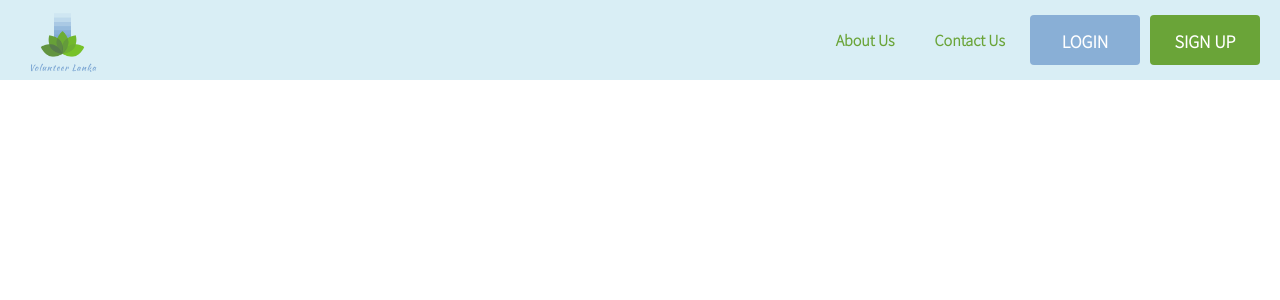
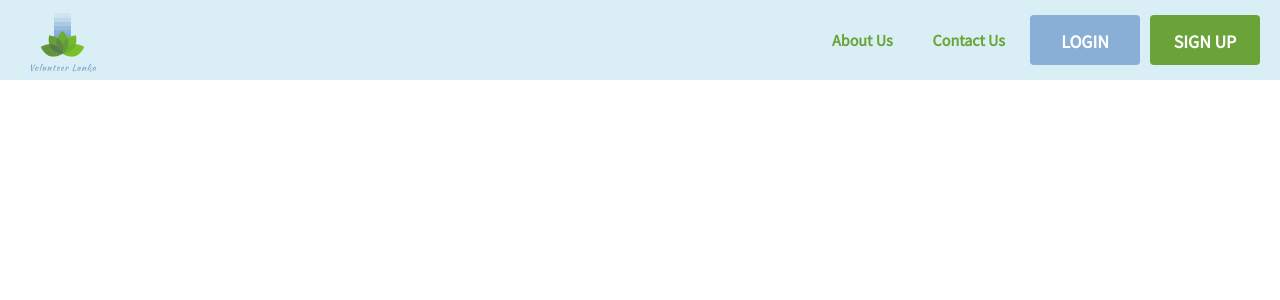
Before and after one commit to Pasindu-Weerasinghe/Volunteer_Lanka, a PHP site: page /Navbar/navbar.php in a window 1280 px wide. Shown: the top 300 px of the page. Run offline with PHP 8.4, Linux system fonts and the light colour scheme.

Commit message:
font added

```diff
--- a/Navbar/navbar.css
+++ b/Navbar/navbar.css
@@ -1,4 +1,4 @@
-@import url('https://fonts.googleapis.com/css2?family=Source+Sans+Pro:wght@300&display=swap');
+@import url('https://fonts.googleapis.com/css2?family=Source+Sans+Pro&display=swap');
 
 * {
     font-family: 'Source Sans Pro', sans-serif;
--- a/Navbar/navbar_log.css
+++ b/Navbar/navbar_log.css
@@ -1,4 +1,4 @@
-@import url('https://fonts.googleapis.com/css2?family=Source+Sans+Pro:wght@300&display=swap');
+@import url('https://fonts.googleapis.com/css2?family=Source+Sans+Pro&display=swap');
 
 * {
     font-family: 'Source Sans Pro', sans-serif;
```
